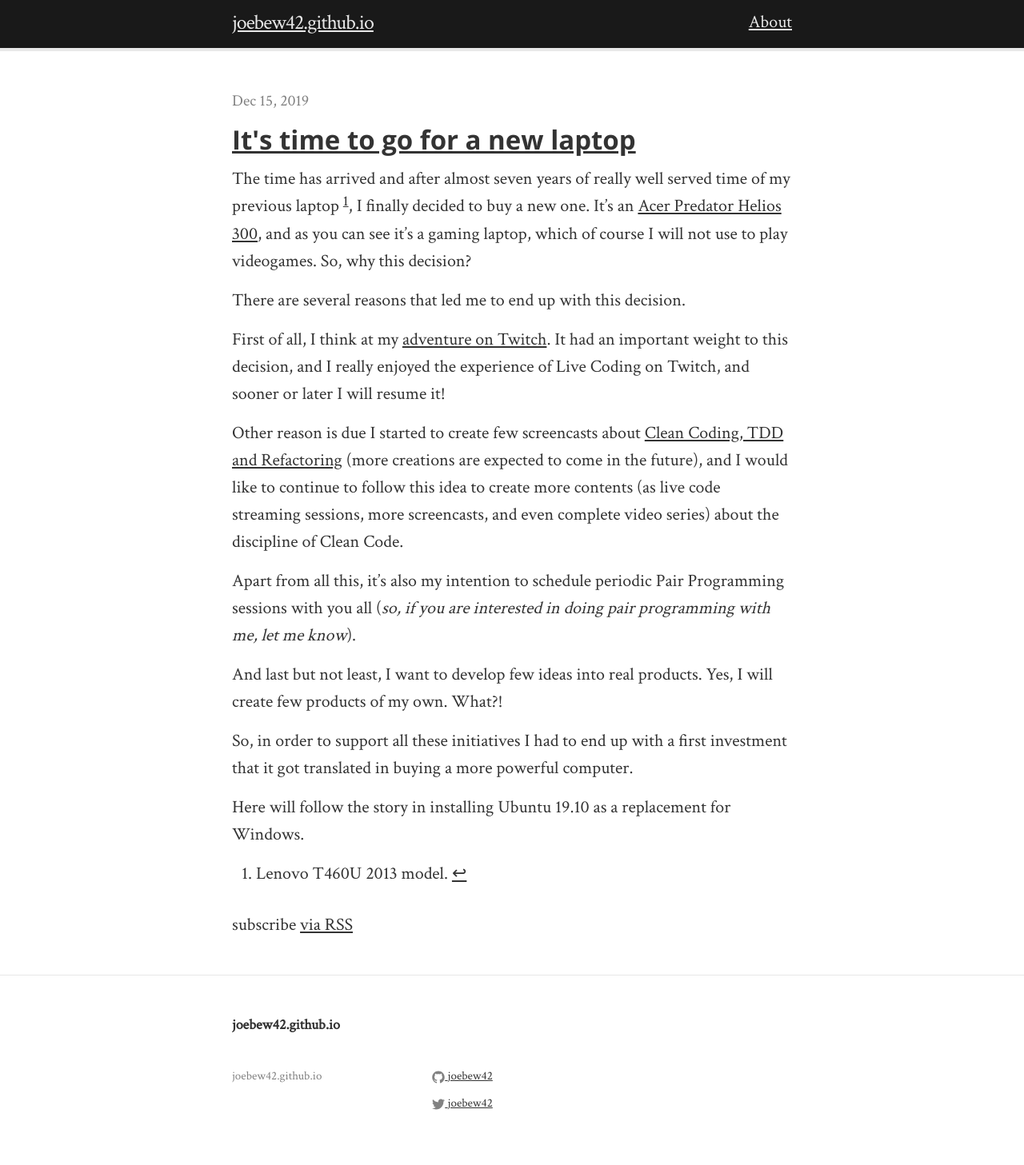
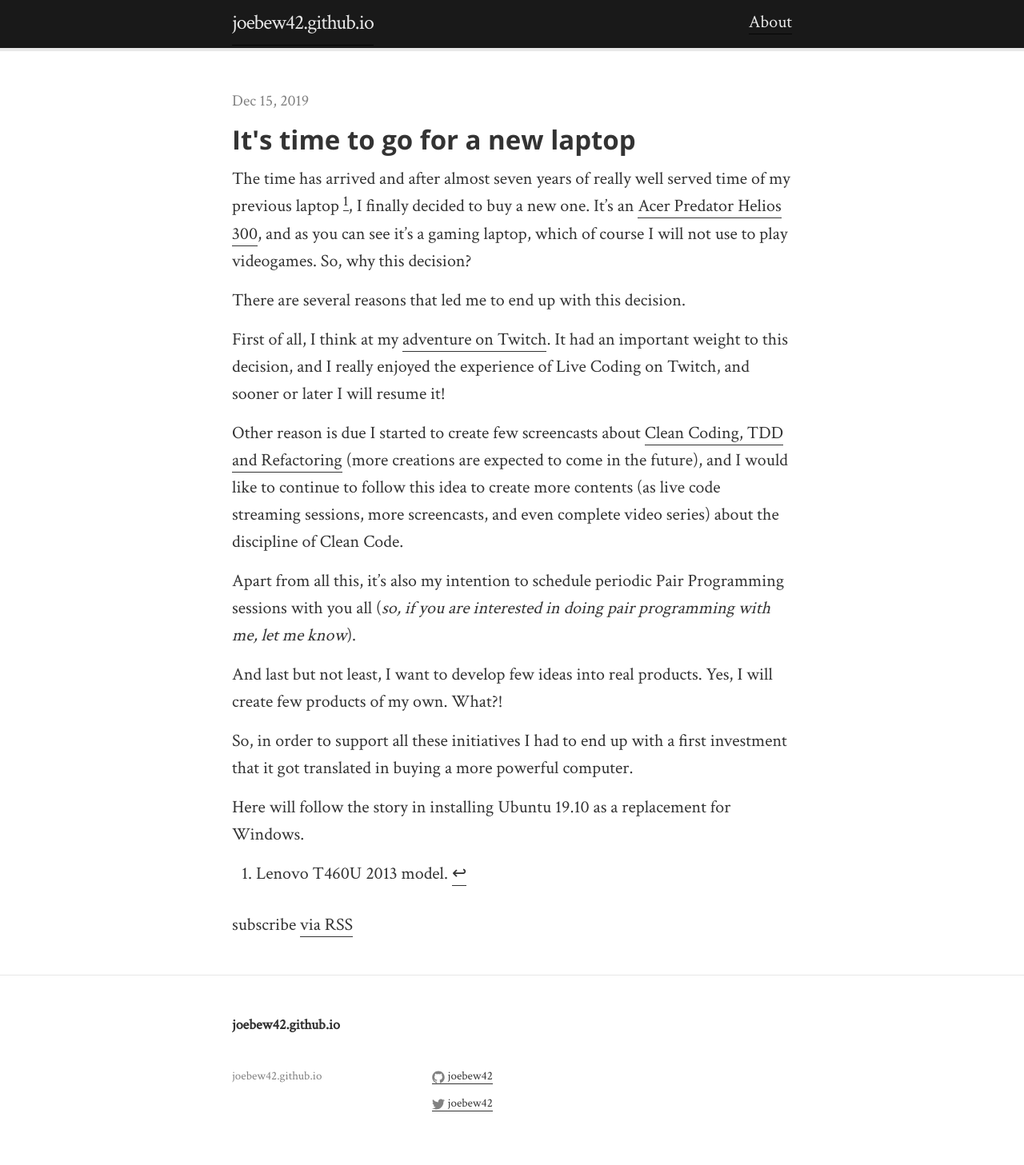
Before and after one commit to joebew42/joebew42.github.io, a Jekyll site: the page built from index.html, in a window 1280 px wide. Shown: the whole page at 80% size. Built offline with Jekyll 4.4.1, drawn with Linux system fonts in a browser that asks for light colours.

Commit message:
use border to underline anchor

```diff
--- a/_sass/_base.scss
+++ b/_sass/_base.scss
@@ -105,16 +105,12 @@
  * Links
  */
 a {
-    color: $brand-color;
-    text-decoration: underline;
-
-    &:visited {
-        color: darken($brand-color, 15%);
-    }
-
+    &,
+    &:visited,
     &:hover {
-        color: $text-color;
-        text-decoration: underline;
+        color: $brand-color;
+        text-decoration: none;
+        border-bottom: 1px solid $text-color;
     }
 }
 
--- a/_sass/_layout.scss
+++ b/_sass/_layout.scss
@@ -193,6 +193,12 @@
 .post-link {
     font-family: $base-heading-font-family;
     display: block;
+
+    &,
+    &:visited,
+    &:hover {
+        border: none;
+    }
 }
 
 
```
